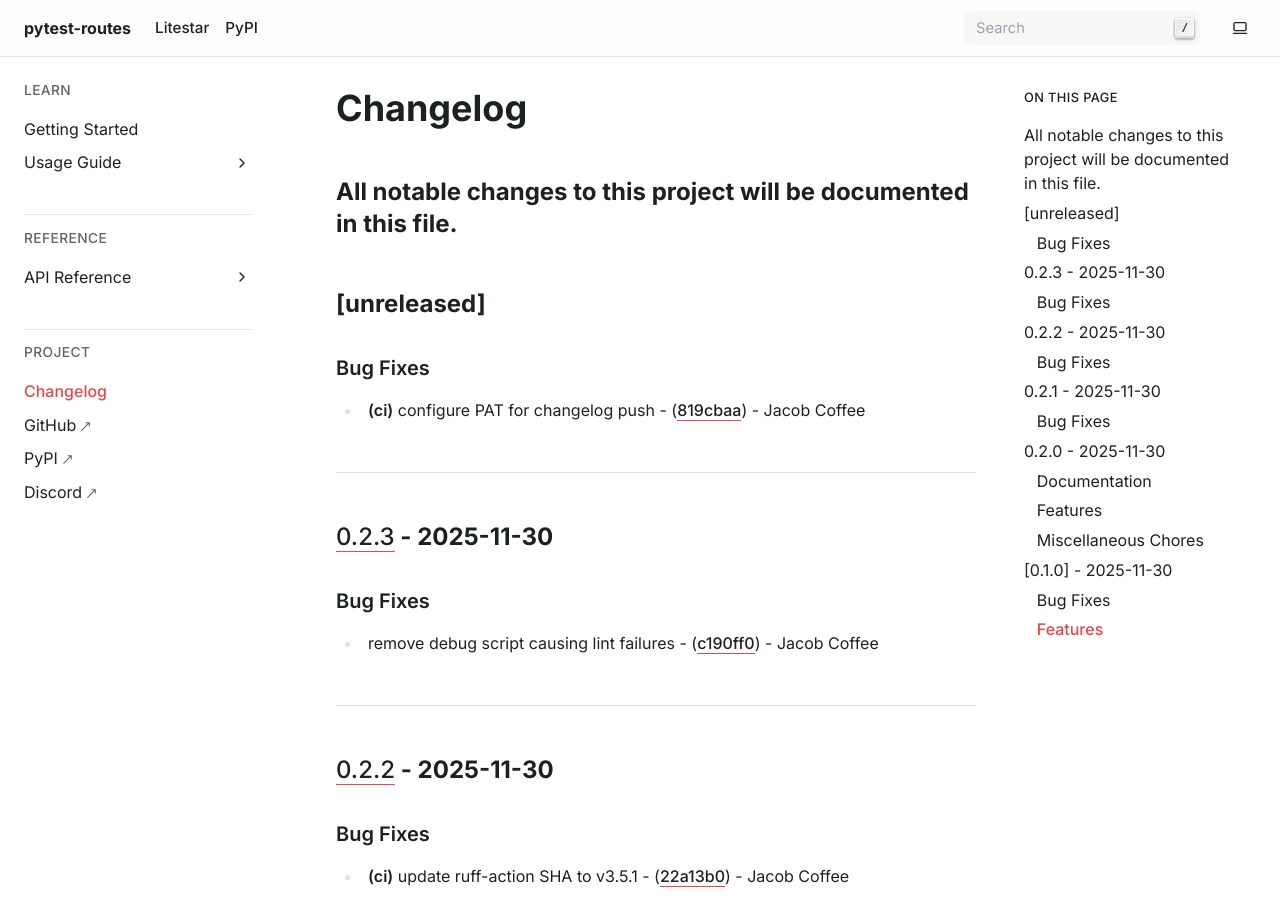
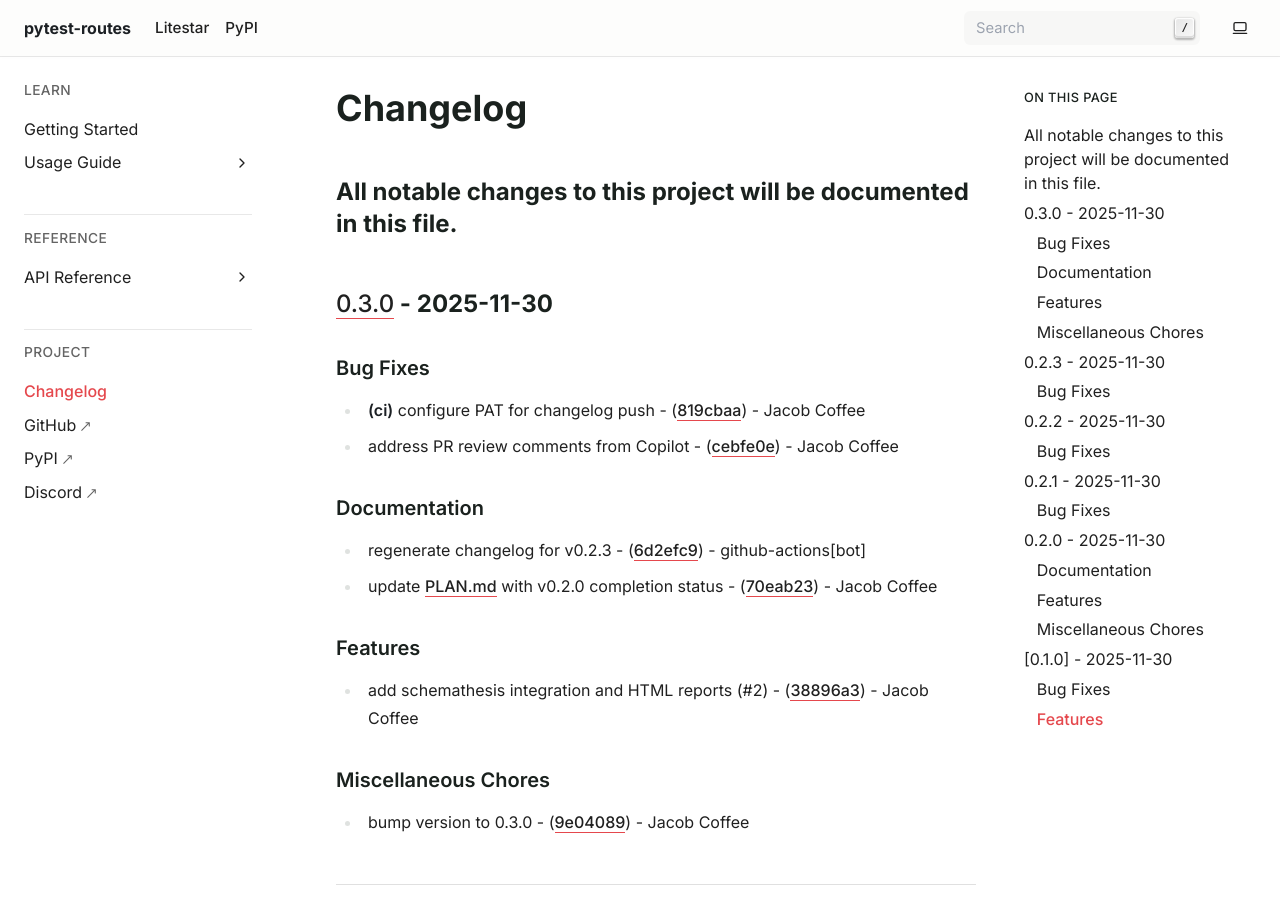
Before and after one commit to JacobCoffee/pytest-routes, a Sphinx documentation site: the page built from docs/changelog.md, in a window 1280 px wide and 900 px high. Built offline with Sphinx 7.4.7, drawn with Linux system fonts in a browser that asks for light colours; the version number is read from the project's files by our own code.

Commit message:
docs: regenerate changelog for v0.3.0

```diff
--- a/docs/changelog.md
+++ b/docs/changelog.md
@@ -2,11 +2,25 @@
 
 All notable changes to this project will be documented in this file.
 ---
-## [unreleased]
+## [0.3.0](https://github.com/JacobCoffee/pytest-routes/compare/v0.2.3..v0.3.0) - 2025-11-30
 
 ### Bug Fixes
 
 - **(ci)** configure PAT for changelog push - ([819cbaa](https://github.com/JacobCoffee/pytest-routes/commit/819cbaafcbacbbb912c891f488a3b4b195cfe612)) - Jacob Coffee
+- address PR review comments from Copilot - ([cebfe0e](https://github.com/JacobCoffee/pytest-routes/commit/cebfe0e38cff2f5fc295857ed767efc8fe98571a)) - Jacob Coffee
+
+### Documentation
+
+- regenerate changelog for v0.2.3 - ([6d2efc9](https://github.com/JacobCoffee/pytest-routes/commit/6d2efc9864fcb55d03d310f4d6f61ac7aa774214)) - github-actions[bot]
+- update PLAN.md with v0.2.0 completion status - ([70eab23](https://github.com/JacobCoffee/pytest-routes/commit/70eab238dcde03d5ed4934343e55ffdd4cedb64b)) - Jacob Coffee
+
+### Features
+
+- add schemathesis integration and HTML reports (#2) - ([38896a3](https://github.com/JacobCoffee/pytest-routes/commit/38896a34f895c9999fe9cb09149c8819ff4ed5f9)) - Jacob Coffee
+
+### Miscellaneous Chores
+
+- bump version to 0.3.0 - ([9e04089](https://github.com/JacobCoffee/pytest-routes/commit/9e04089cc4dca30b1766f4dd8de7e258ecd5193f)) - Jacob Coffee
 
 ---
 ## [0.2.3](https://github.com/JacobCoffee/pytest-routes/compare/v0.2.2..v0.2.3) - 2025-11-30
```
